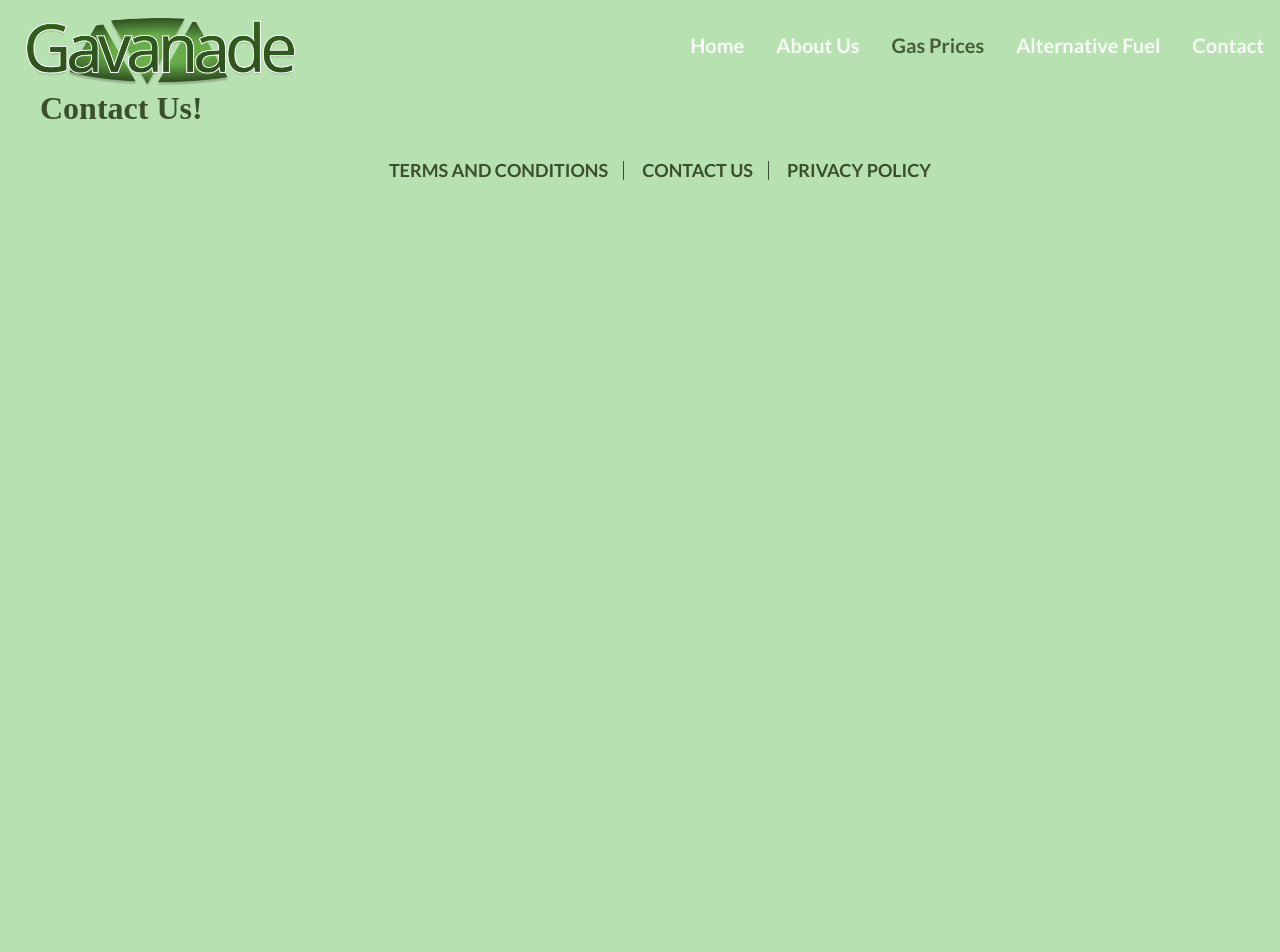
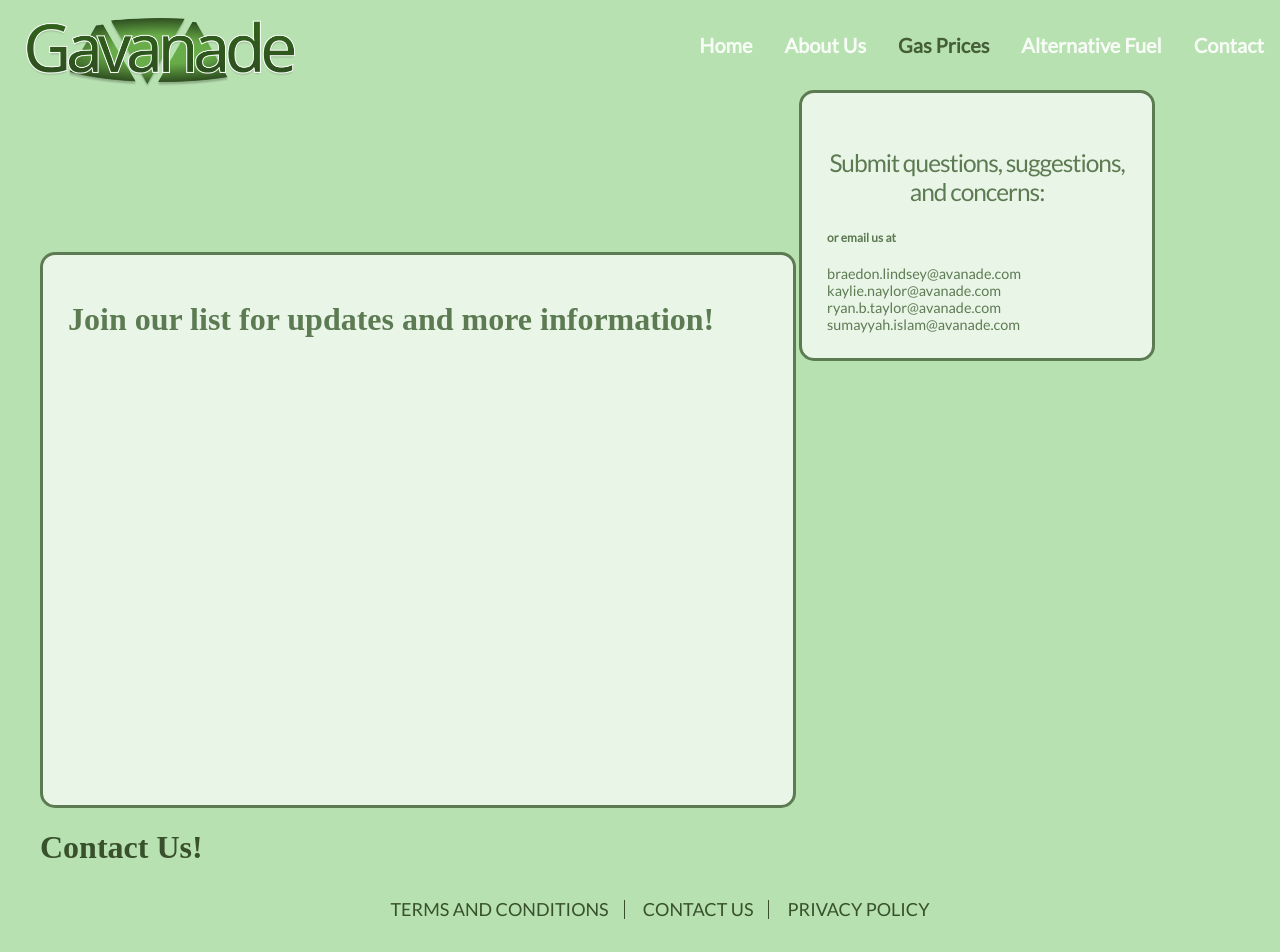
Before and after one commit to sumyisl1/Gavanade, a Flask app: page /contact in a window 1280 px wide. Before the commit the page ends 180 px from the top, so only its background shows below. Run offline with Flask 2, Linux system fonts and the light colour scheme; some web fonts are replaced.

Commit message:
Adding info to contact page

```diff
--- a/app_service/static/css/main.css
+++ b/app_service/static/css/main.css
@@ -1,7 +1,7 @@
 
 body {
   padding: 0;
-  font-family: LatoBold, Helvetica, Arial, sans-serif;
+  font-family: Lato, Helvetica, Arial, sans-serif;
   background-color: #B7E1B0;
   color: #38502C;
   margin: 0;
@@ -79,6 +79,7 @@ header a {
   margin: 0;
   color: inherit;
   display: block;
+  font-weight: bold;
 }
 
 .menu a:hover, .dropdown:hover .dropbtn {
@@ -92,6 +93,7 @@ header a {
   background-color: #38502C;
   min-width: 160px;
   box-shadow: 0px 8px 16px 0px rgba(0,0,0,0.2);
+  z-index: 9999;
 }
 
 .dropdown-content a {
@@ -335,6 +337,31 @@ label{
   }
 
 /*
+ * Contact Page
+ */
+
+  .contactform {
+    width: 700px;
+    height: 500px;
+    padding-left: 50px;
+  }
+
+  .concernform {
+    font-size: .9em;
+    width: 300px;
+  }
+
+  .formbase {
+    background-color: white;
+    opacity: 70%;
+    border-radius: 15px;
+    border-color: #38502C;
+    border-width: 1px;
+    border: solid;
+    padding: 25px;
+    display: inline-block;
+  }
+/*
 * Basic header formatting
 */
 
--- a/app_service/templates/contact.html
+++ b/app_service/templates/contact.html
@@ -1,6 +1,18 @@
 {% extends "layout.html" %}
 {% block content %}
 <div class="contact centercontainer">
+  <div class= "contactform formbase">
+    <h1>Join our list for updates and more information!</h1>
+  </div>
+  <div class= "concernform formbase">
+    <h3>Submit questions, suggestions, and concerns:</h3>
+    <h5> or email us at</h5>
+    <a href="mailto: braedon.lindsey@avanade.com">braedon.lindsey@avanade.com</a>
+    <a href="mailto: kaylie.naylor@avanade.com">kaylie.naylor@avanade.com</a>
+    <a href="mailto: ryan.b.taylor@avanade.com">ryan.b.taylor@avanade.com</a>
+    <a href="mailto: sumayyah.islam@avanade.com">sumayyah.islam@avanade.com</a>
+  </div>
+
   <h1>Contact Us!</h1>
 </div>
 {% endblock %}
```
